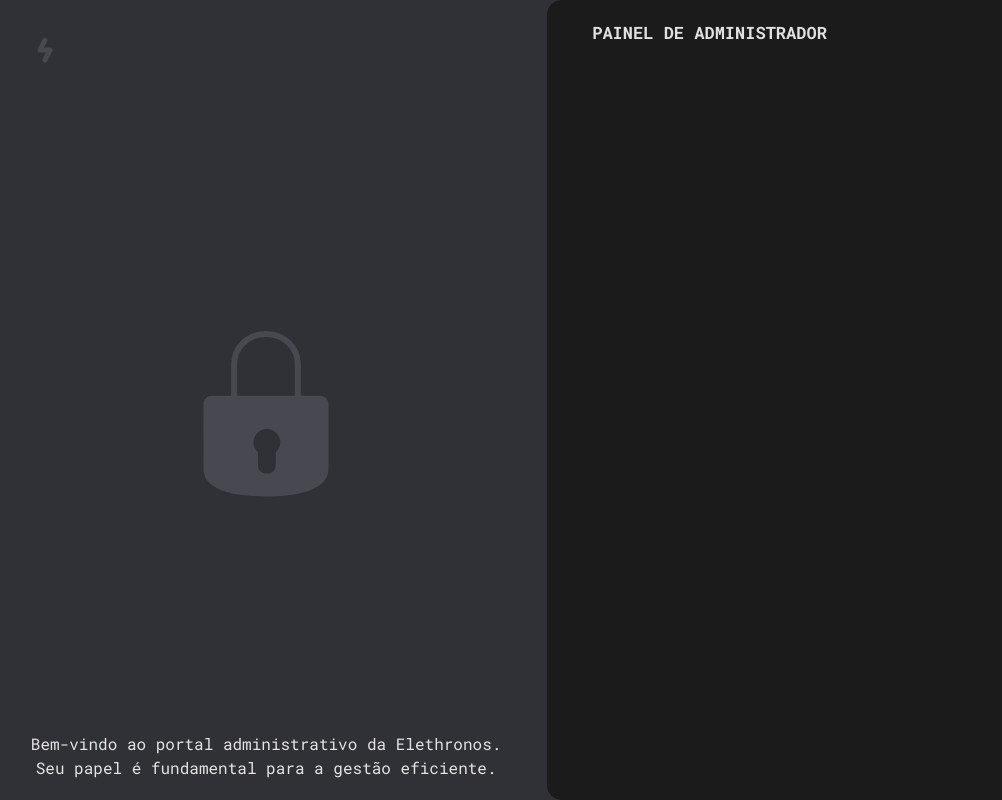
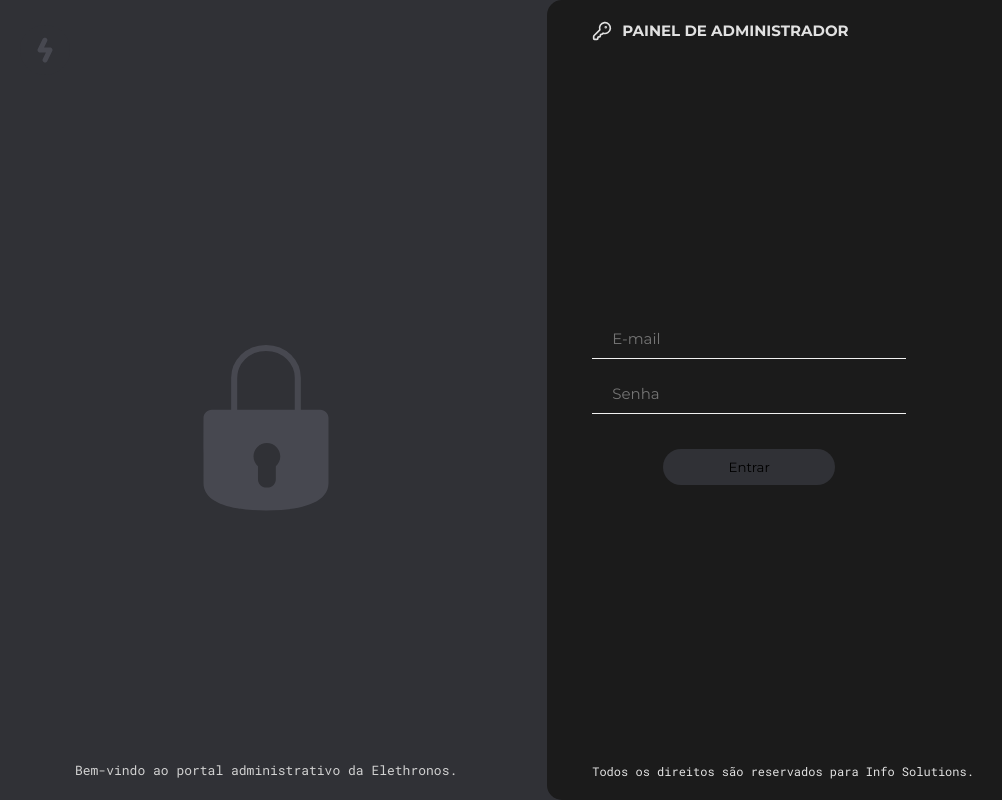
Before and after one commit to Tcc-frei/frontend, a React (Vite) app: page / in a window 1280 px wide. Shown: the whole page, without its empty margins (15-1017 px from the left). Built offline with nearby package versions, Linux system fonts and the light colour scheme.

Commit message:
feat: conteudo direita

```diff
--- a/index.html
+++ b/index.html
@@ -1,5 +1,5 @@
 <!DOCTYPE html>
-<html lang="en">
+<html lang="pt-br">
   <head>
     <meta charset="UTF-8" />
     <link rel="icon" type="image/svg+xml" href="/vite.svg" />
@@ -12,6 +12,11 @@
       href="https://fonts.googleapis.com/css2?family=Roboto+Mono:ital,wght@0,100..700;1,100..700&display=swap"
       rel="stylesheet"
     />
+
+    <link
+      href="https://fonts.googleapis.com/css?family=Montserrat:100,200,300,regular,500,600,700,800,900,100italic,200italic,300italic,italic,500italic,600italic,700italic,800italic,900italic"
+      rel="stylesheet"
+    />
   </head>
 
   <body>
--- a/package.json
+++ b/package.json
@@ -10,8 +10,10 @@
     "preview": "vite preview"
   },
   "dependencies": {
+    "frontend": "file:",
     "react": "^18.3.1",
     "react-dom": "^18.3.1",
+    "react-icons": "^5.3.0",
     "react-router-dom": "^6.26.2",
     "sass": "^1.78.0"
   },
--- a/src/App.jsx
+++ b/src/App.jsx
@@ -1,8 +1,9 @@
 import "./app.scss";
 
 import imgCadeado from "./assets/logo-key.svg";
+import logoRaio from "./assets/logo-thunder.svg";
 
-import logoRaio from "./assets/logo-thunder.svg";
+import { LuKeyRound } from "react-icons/lu";
 
 export function App() {
   return (
@@ -15,12 +16,26 @@ export function App() {
         <img src={imgCadeado} alt="Logo de um cadeado" width={200} />
 
         <span className="mensagem">
-          Bem-vindo ao portal administrativo da Elethronos. Seu papel é
-          fundamental para a gestão eficiente.
+          Bem-vindo ao portal administrativo da Elethronos.
         </span>
       </div>
       <div className="conteudo-direito">
-        <h3>PAINEL DE ADMINISTRADOR</h3>
+        <div className="titulo">
+          <LuKeyRound />
+          <h3>Painel de administrador</h3>
+        </div>
+
+        <form className="formulario">
+          <input type="text" placeholder="E-mail" />
+
+          <input type="password" placeholder="Senha" />
+
+          <button type="submit">Entrar</button>
+        </form>
+
+        <p className="direitos">
+          Todos os direitos são reservados para Info Solutions.
+        </p>
       </div>
     </main>
   );
--- a/src/app.scss
+++ b/src/app.scss
@@ -22,6 +22,8 @@
     .mensagem {
       text-align: center;
       font-family: "Roboto mono";
+      font-size: 13px;
+      color: #d1d1d1;
     }
   }
 
@@ -31,11 +33,69 @@
     height: 100dvh;
     border-radius: 15px 0px 0 15px;
 
+    display: flex;
+    flex-direction: column;
+    justify-content: space-between;
     flex: 1;
 
-    h3 {
+    .titulo {
+      display: flex;
+      align-items: center;
+      gap: 10px;
+
+      svg {
+        font-size: 20px;
+      }
+
+      h3 {
+        font-family: "Montserrat";
+        text-transform: uppercase;
+        font-size: 15px;
+      }
+    }
+
+    .formulario {
+      display: flex;
+      flex-direction: column;
+      gap: 15px;
+      max-width: 50%;
+
+      input {
+        background-color: transparent;
+        border: 0;
+        padding: 10px 20px;
+        border-bottom: 1px solid #f1f1f1;
+        outline: none;
+        font-family: "Montserrat";
+        transition: all 0.25s;
+        font-size: 15px;
+
+        &:focus {
+          background-color: #242424;
+        }
+      }
+
+      button {
+        background-color: #303136;
+        border-radius: 30px;
+        border: none;
+        padding: 10px 65px;
+        width: fit-content;
+        align-self: center;
+        margin-top: 20px;
+        cursor: pointer;
+
+        font-family: "Montserrat";
+
+        &:focus {
+          outline: 1px solid #242424;
+        }
+      }
+    }
+
+    .direitos {
       font-family: "Roboto Mono";
-      font-size: 17px;
+      font-size: 12px;
     }
   }
 }
```
Also changed, not shown: 1 other file (tests, documents, lock files or other folders).
